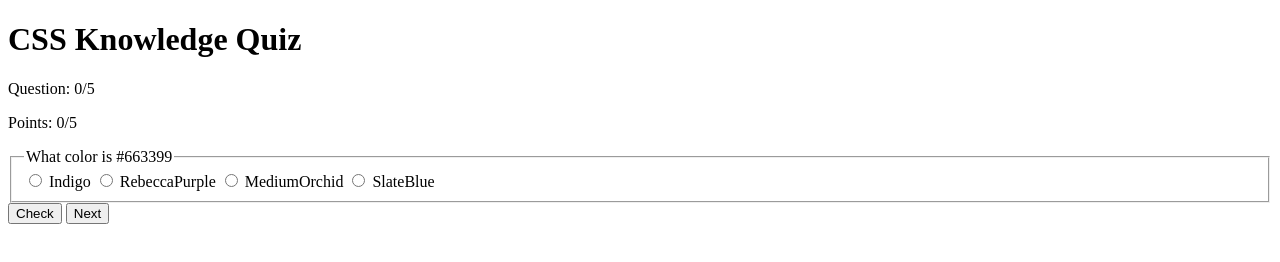
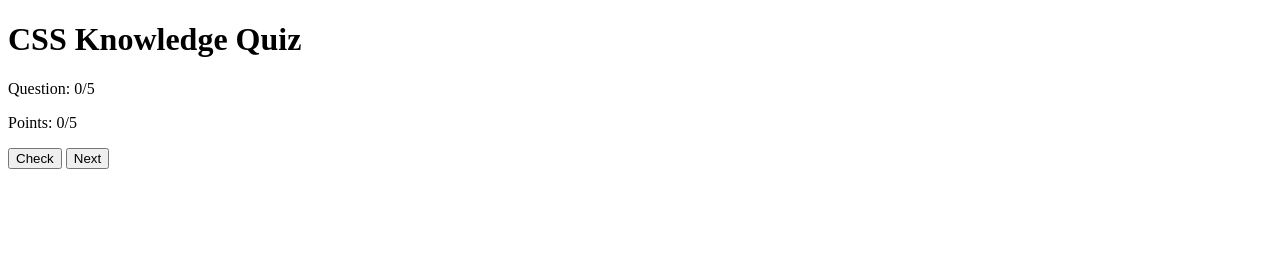
Before and after one commit to JBranski/css-design-quiz-app, a plain HTML site: page index.html in a window 1280 px wide. Drawn offline with Linux system fonts and the light colour scheme.

Commit message:
working on script

```diff
--- a/index.html
+++ b/index.html
@@ -4,6 +4,7 @@
 	<meta charset="UTF-8">
 	<meta name="viewport" content="width=device-width, initial-scale=1.0">
 	<title>CSS Knowledge Quiz</title>
+	<link rel="stylesheet" href="index.min.css">
 </head>
 <body>
 	<header>
@@ -14,21 +15,7 @@
 	<main>
 		<article>
 			<form action="" id="js-form">
-				<fieldset>
-					<legend>What color is #663399</legend>
-					<input type="radio" name="question1" id="q1-indigo">
-					<label for="q1-indigo">Indigo</label>
 
-					<input type="radio" name="question1" id="q1-rebecca">
-					<label for="q1-rebecca">RebeccaPurple</label>
-
-					<input type="radio" name="question1" id="q1-orchid">
-					<label for="q1-orchid">MediumOrchid</label>
-					<label for="">
-					<input type="radio" name="question1" id="q1-blue">
-						SlateBlue
-					</label>
-				</fieldset>
 				<input type="button" value="Check" id="js-check-button">
 				<input type="button" value="Next" id="js-next-button">
 			</form>
--- a/index.js
+++ b/index.js
@@ -1,54 +1,59 @@
 // questions for the quiz
 const quizQuestions = [
 	{
-		question: "1",
+		key: "colorCheck",
+		question: "What color is #663399?",
 		choices: [
-			"1",
-			"2",
-			"3",
-			"4"
+			"Indigo",
+			"RebeccaPurple",
+			"MediumOrchid",
+			"SlateBlue"
 		],
-		answer: "",
+		answer: "RebeccaPurple",
 	},
 	{
-		question: "2",
+		key: "cssTag",
+		question: "What tag do you use to link to an external css document?",
 		choices: [
-			"1",
-			"2",
-			"3",
-			"4"
+			"&#60;css&#62;",
+			"&#60;style&#62;",
+			"&#60;link&#62;",
+			"&#60;a&#62;"
 		],
-		answer: "",
+		answer: "&#60;link&#62;",
 	},
 	{
-		question: "3",
+		key: "customProperty",
+		question: "How would you access the CSS custom property --purple?",
 		choices: [
-			"",
-			"",
-			"",
-			""
+			"var(--purple)",
+			"$purple",
+			"@purple",
+			"--purple"
 		],
-		answer: "",
+		answer: "var(--purple)",
 	},
 	{
-		question: "4",
+		key: "cssPreprocessor",
+		question: "Which item below is not a CSS preprocessor",
 		choices: [
-			"",
-			"",
-			"",
-			""
+			"Sass",
+			"Stylus",
+			"Bootstrap",
+			"Less"
 		],
-		answer: "",
+		answer: "Bootstrap",
 	},
 	{
-		question: "5",
+		key: "flexbox",
+		question: "How do you make a flexbox element",
 		choices: [
-			"",
-			"",
-			"",
-			""
+			"display: flexbox;",
+			"position: flexbox;",
+			"display: flex;",
+			"box-sizing: flex;"
 		],
-		answer: "",
+		answer: "display: flex;",
 	},
 ];
 
@@ -92,24 +97,39 @@ function renderForm(){
 	let formArea = document.getElementById("js-form");
 	let questionFormat;
 	let answersFormat;
+
+	// loop through the questions
 	for(let i = 0; i < newQuizOrder.length; i++){
+		questionFormat = `<fieldset class="hidden"><legend>${newQuizOrder[currentQuestion].question}</legend>`;
+
+		// loop through the choices
+		for(let j = 0; j < newQuizOrder[j].choices.length; j++){
 			let answersFormat = `
 				<label>
-				<input type="radio" name="question${currentQuestion + 1}">
-				Hello
+					<input type="radio" name="${newQuizOrder[i].key}">
+					${newQuizOrder[i].choices[j]}
 				</label>
 			`;
+			questionFormat += answersFormat;
+
 		};
+		currentQuestion++;
+		questionFormat += `</fieldset>`
+		formArea.innerHTML += questionFormat;
+	}
+
 }
 
 
 // function to display questions after the next button is pressed
 function nextQuestion(){
+	console.log("hello");
+}
 
-}
-document.getElementById("js-next-button").addEventListener("mouseup", function(){
+const nextQuestionBtn = document.getElementById("js-next-button");
+nextQuestionBtn.addEventListener('click', function(){
 nextQuestion();
-});
+})
 
 
 // callback function
--- /dev/null
+++ b/index.scss
@@ -0,0 +1,3 @@
+.hidden{
+	display: none;
+}
```
Also changed, not shown: index.min.css (added), 1 other file. Lines whose indentation alone changed are shown as unchanged.
